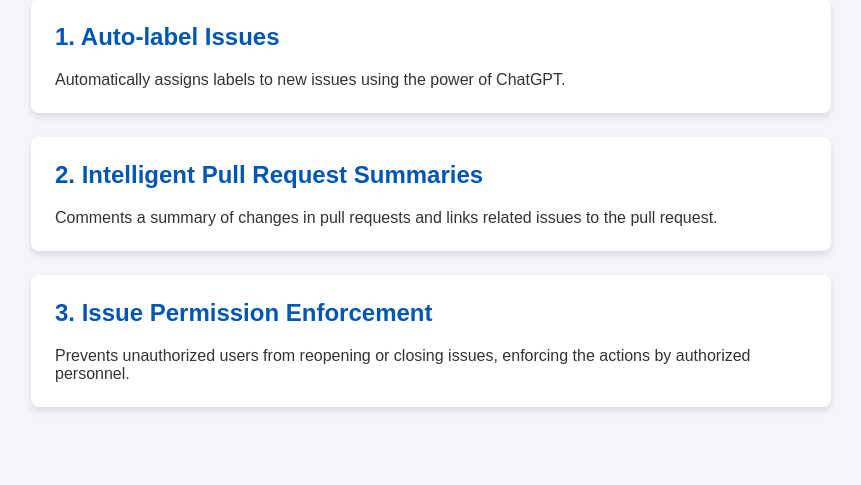
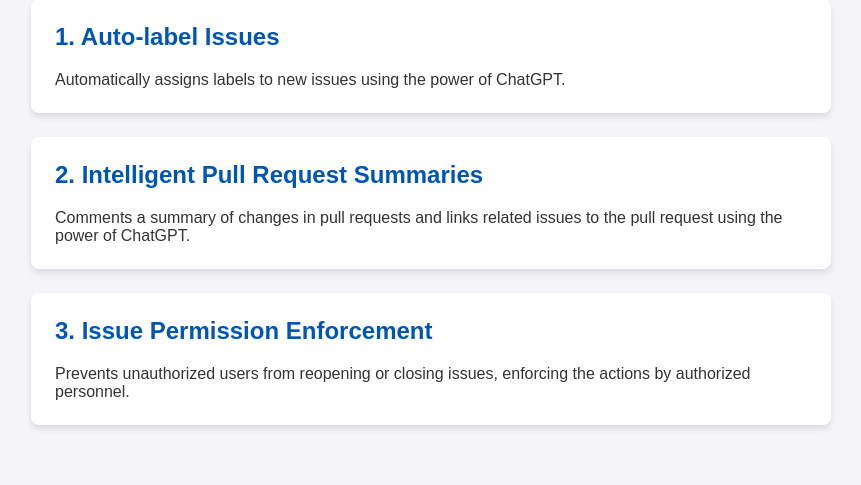
Before and after one commit to Janiel777/BotManager, a Flask app: page / in a window 1280 px wide. Shown: the part 250-735 px from the top of the page, without its empty margins (209-1070 px from the left). Run offline with Flask 3, Linux system fonts and the light colour scheme; parts of the project's set-up code (start-up, migrations or seed data) failed here and were passed over.

Commit message:
Se modifico un mensaje en el archivo html del home page

```diff
--- a/templates/home.html
+++ b/templates/home.html
@@ -23,7 +23,7 @@
             </div>
             <div class="feature">
                 <h2>2. Intelligent Pull Request Summaries</h2>
-                <p>Comments a summary of changes in pull requests and links related issues to the pull request.</p>
+                <p>Comments a summary of changes in pull requests and links related issues to the pull request using the power of ChatGPT.</p>
             </div>
             <div class="feature">
                 <h2>3. Issue Permission Enforcement</h2>
```
